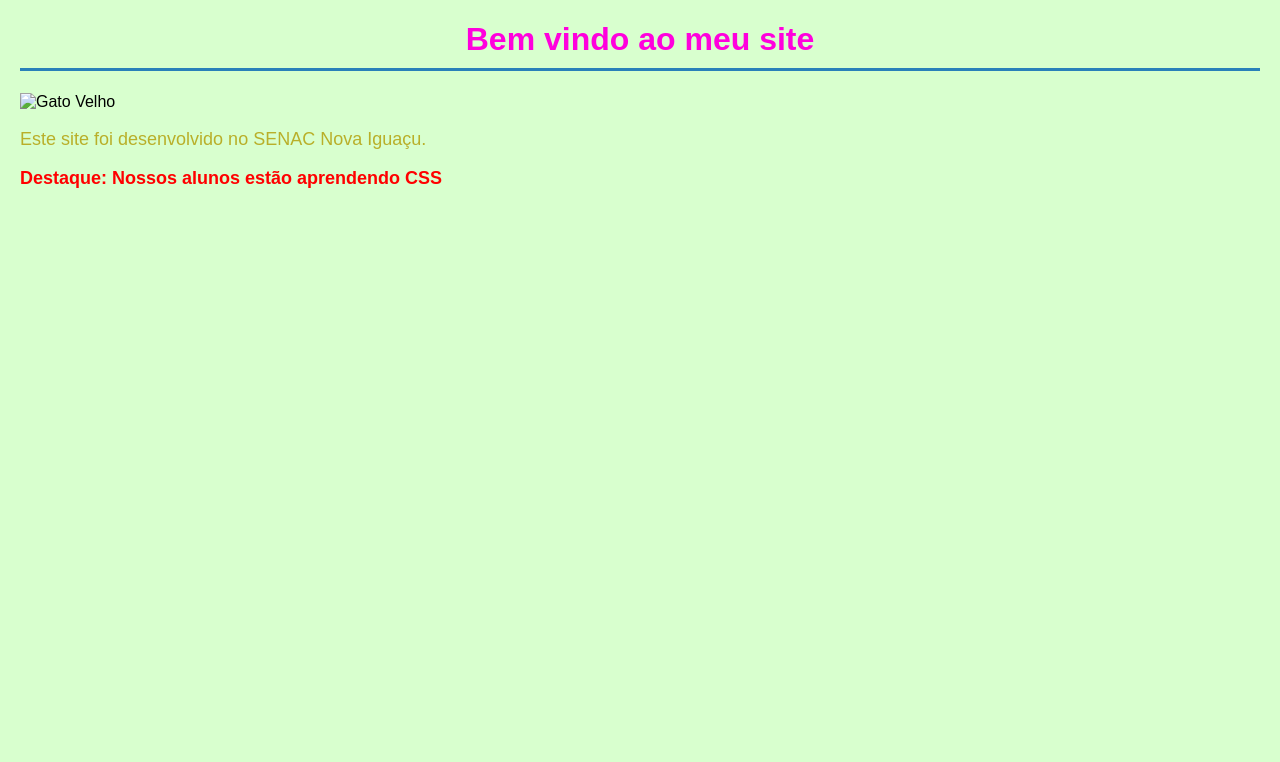
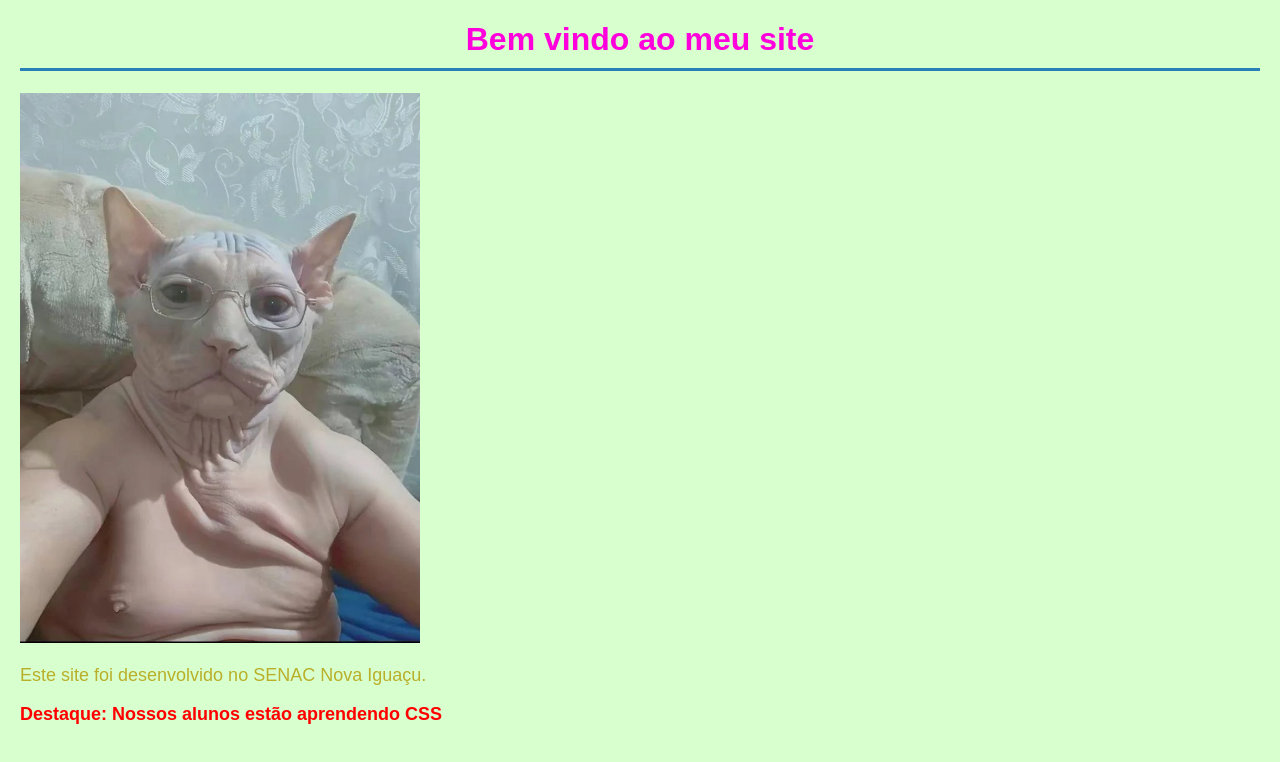
Before and after one commit to LeonGVR/curriculo, a plain HTML site: page index.html in a window 1280 px wide. Drawn offline with Linux system fonts and the light colour scheme.

Commit message:
Update index.html

```diff
--- a/index.html
+++ b/index.html
@@ -43,7 +43,7 @@
 <body> <!-- ATENÇÃO: class serve para atribuir um nome a um ou mais elementos, permitindo que você os estilize com CSS-->
     <h1>Bem vindo ao meu site</h1>
     <img class="imagem-principal"
-        src="./assets/img/mande-a-imagem-mais-aleatória-e-estranha-da-sua-galeria-v0-1pfrwchudfkd1.png" alt="Gato Velho"> <!-- "img" serve para atribuir uma imagem ao site, "alt" é a descrição da imagem-->
+        src="./exemplo/assets/img/mande-a-imagem-mais-aleatória-e-estranha-da-sua-galeria-v0-1pfrwchudfkd1.png" alt="Gato Velho"> <!-- "img" serve para atribuir uma imagem ao site, "alt" é a descrição da imagem-->
 
     <p id="texto"> Este site foi desenvolvido no SENAC Nova Iguaçu.</p>
 
```
